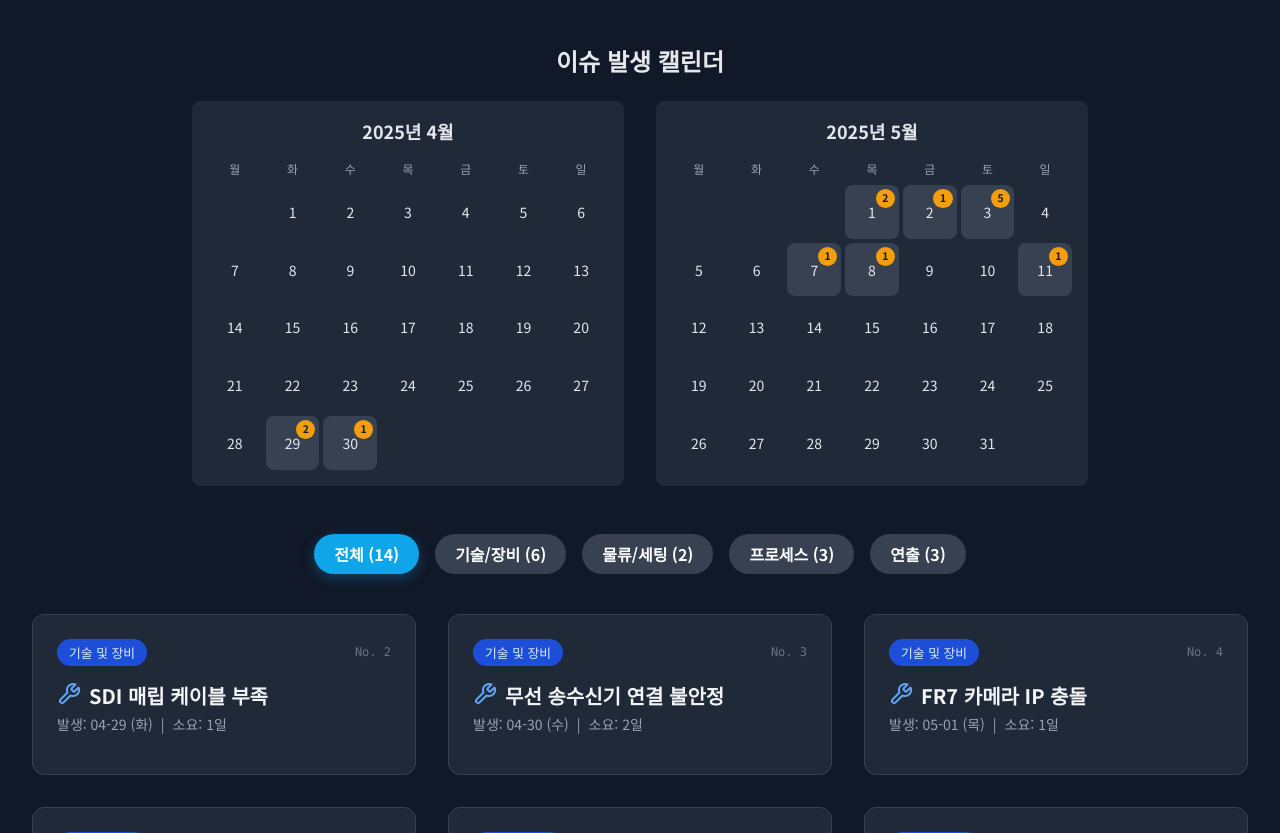
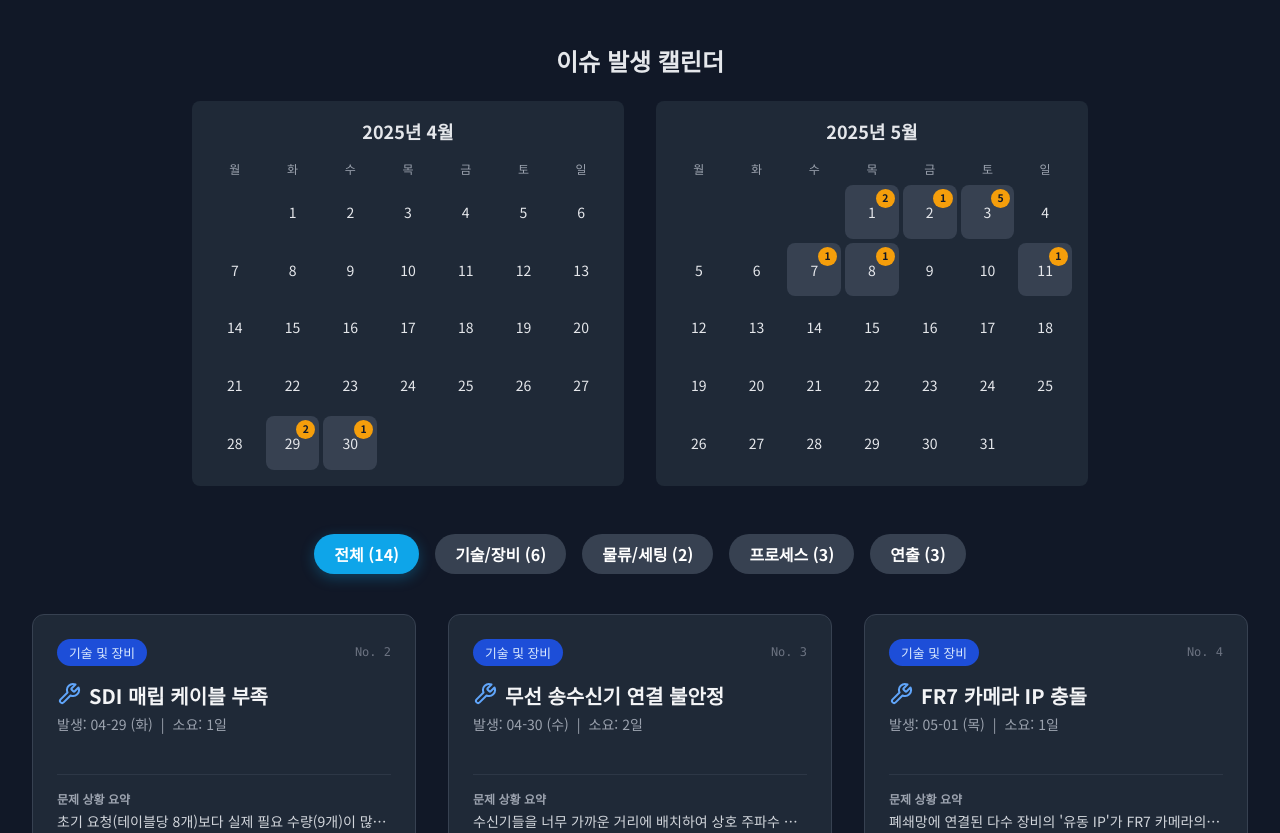
Before and after one commit to garimto81/ggm, a plain HTML site: page index.html in a window 1280 px wide. Shown: the part 119-952 px from the top of the page. Drawn offline with nearby package versions, Linux system fonts and the light colour scheme.

Commit message:
Update index.html

```diff
--- a/index.html
+++ b/index.html
@@ -258,11 +258,11 @@
         filteredData.forEach(issue => {
             const style = categoryStyles[issue.category];
             const card = document.createElement('div');
-            card.className = 'card rounded-xl overflow-hidden';
+            card.className = 'card rounded-xl overflow-hidden flex flex-col h-full';
             card.setAttribute('data-issue-no', issue.no);
 
             card.innerHTML = `
-                <div class="p-6">
+                <div class="p-6 flex-grow">
                     <div class="flex items-center justify-between mb-4">
                         <span class="tag ${style.tag}">${issue.category}</span>
                         <span class="text-xs font-mono text-gray-500">No. ${issue.no}</span>
@@ -270,6 +270,17 @@
                     <h3 class="text-xl font-bold text-gray-100 flex items-start mb-1">${style.icon} <span class="flex-1">${issue.cause}</span></h3>
                     <div class="flex items-center text-sm text-gray-400 mb-4">
                         <span>발생: ${issue.date}</span><span class="mx-2">|</span><span>소요: ${issue.duration}</span>
+                    </div>
+                </div>
+                <div class="border-t border-gray-700/60 mx-6"></div>
+                <div class="p-6 pt-4 space-y-3 text-sm">
+                    <div>
+                        <h4 class="font-semibold text-gray-400 text-xs mb-1 uppercase">문제 상황 요약</h4>
+                        <p class="text-gray-300 truncate" title="${issue.background}">${issue.background}</p>
+                    </div>
+                    <div>
+                        <h4 class="font-semibold text-sky-400 text-xs mb-1 uppercase">해결 조치 요약</h4>
+                        <p class="text-gray-300 truncate" title="${issue.solution}">${issue.solution}</p>
                     </div>
                 </div>`;
             issuesGrid.appendChild(card);
```
